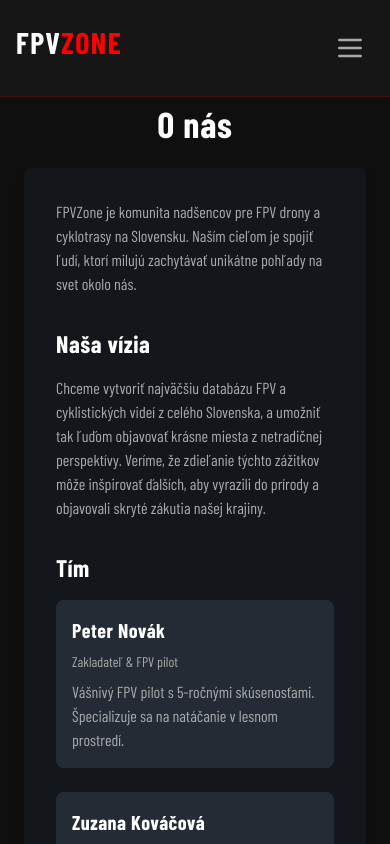
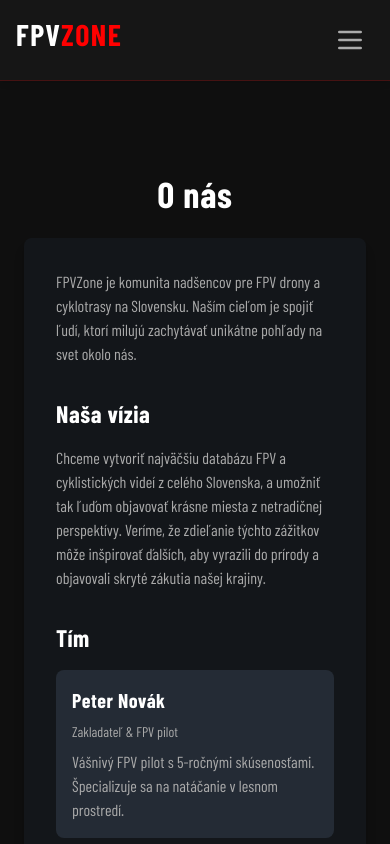
Before and after one commit to jimmytulipan/dronweb, a React (Vite) app: page /about in a window 390 px wide. Shown: the top 844 px of the page. Built offline with nearby package versions, Linux system fonts and the light colour scheme.

Commit message:
Oprava hlavičky pre mobilnú verziu - hlavička zostáva fixovaná na vrchu obrazovky pri scrollovaní

```diff
--- a/src/components/Header.jsx
+++ b/src/components/Header.jsx
@@ -2,41 +2,8 @@ import React, { useState, useEffect } from 'react';
 import { Link } from 'react-router-dom';
 
 const Header = () => {
-  const [scrolled, setScrolled] = useState(false);
-  const [scrollProgress, setScrollProgress] = useState(0);
   const [isMobileMenuOpen, setIsMobileMenuOpen] = useState(false);
   const [isMobile, setIsMobile] = useState(window.innerWidth <= 768);
-
-  // Dynamické hodnoty na základe scrollovania
-  const dynamicBgOpacity = Math.min(0.9, Math.max(0.6, scrollProgress * 1.2));
-  const dynamicBlur = `${Math.min(10, Math.max(5, scrollProgress * 15))}px`;
-  const dynamicPaddingTop = scrolled ? `${Math.max(0.5, 1.5 - scrollProgress)}rem` : '1.5rem';
-  const dynamicPaddingBottom = scrolled ? `${Math.max(0.5, 1.5 - scrollProgress)}rem` : '1.5rem';
-  const dynamicBottomOffset = scrolled ? '0px' : '-1px';
-
-  // Nastavenie počúvania na scroll udalosť
-  useEffect(() => {
-    const handleScroll = () => {
-      // Ak sme scrollli viac ako 50px, nastavíme header ako scrolled
-      const isScrolled = window.scrollY > 50;
-      setScrolled(isScrolled);
-
-      // Výpočet progress pre progress bar - max hodnota je výška dokumentu - výška okna
-      const scrollMax = document.documentElement.scrollHeight - window.innerHeight;
-      const progressValue = Math.min(1, window.scrollY / scrollMax);
-      setScrollProgress(progressValue);
-    };
-
-    window.addEventListener('scroll', handleScroll, { passive: true });
-
-    // Pri prvom načítaní stránky
-    handleScroll();
-
-    // Cleanup
-    return () => {
-      window.removeEventListener('scroll', handleScroll);
-    };
-  }, []);
 
   // Po otvorení mobilného menu zablokovať scrollovanie body
   useEffect(() => {
@@ -65,18 +32,17 @@ const Header = () => {
 
   return (
     <header
-      className={`fixed w-full z-50 transition-all duration-700 ease-in-out ${isMobile ? 'mobile-header-fixed' : ''}`}
+      className={`sticky w-full z-50 ${isMobile ? 'mobile-header-fixed' : ''}`}
       style={{
-        backgroundColor: scrolled ? `rgba(24, 24, 24, ${dynamicBgOpacity})` : 'rgba(24, 24, 24, 0.8)', // Tmavšie pozadie aj bez scrollu na mobile
-        backdropFilter: `blur(${scrolled ? dynamicBlur : '5px'})`, // Vždy mierne rozmazané na mobile
-        WebkitBackdropFilter: `blur(${scrolled ? dynamicBlur : '5px'})`,
-        paddingTop: `calc(${dynamicPaddingTop} + env(safe-area-inset-top))`,
-        paddingBottom: dynamicPaddingBottom,
-        boxShadow: scrolled ? '0 10px 25px -5px rgba(0, 0, 0, 0.3), 0 8px 10px -6px rgba(0, 0, 0, 0.3)' : 'none',
-        borderBottom: scrolled ? 'none' : '1px solid rgba(255, 0, 0, 0.2)', // Jemná červená linka keď nie je scrollnuté
-        position: 'fixed', // Zaisťuje, že na všetkých zariadeniach je header fixovaný
+        backgroundColor: 'rgba(24, 24, 24, 0.9)',
+        backdropFilter: 'blur(5px)',
+        WebkitBackdropFilter: 'blur(5px)',
+        paddingTop: 'calc(1rem + env(safe-area-inset-top))',
+        paddingBottom: '1rem',
+        boxShadow: '0 4px 6px -1px rgba(0, 0, 0, 0.1), 0 2px 4px -1px rgba(0, 0, 0, 0.06)',
+        borderBottom: '1px solid rgba(255, 0, 0, 0.2)',
         top: 0,
-        zIndex: 1000 // Vyššia z-index hodnota pre mobile zaistí, že header je vždy nad ostatným obsahom
+        zIndex: 1000
       }}
     >
       <div className="container mx-auto px-4 sm:px-6 flex justify-between items-start relative">
@@ -114,17 +80,6 @@ const Header = () => {
             <path strokeLinecap="round" strokeLinejoin="round" strokeWidth={2} d={isMobileMenuOpen ? "M6 18L18 6M6 6l12 12" : "M4 6h16M4 12h16M4 18h16"} />
           </svg>
         </button>
-
-        {/* Progresívna animovaná spodná lišta - s dynamickým bottom offsetom */}
-        <div className="absolute left-0 h-px bg-primary-red"
-          style={{
-            bottom: dynamicBottomOffset, // Použitie dynamickej hodnoty
-            width: `${scrollProgress * 100}%`,
-            opacity: scrollProgress,
-            transition: 'all 0.5s ease-in-out', // Transition pre plynulý pohyb
-            boxShadow: `0 0 ${scrollProgress * 10}px ${scrollProgress * 3}px rgba(255, 0, 0, ${scrollProgress * 0.5})` // Dynamické glow
-          }}
-        ></div>
       </div>
 
       {/* Mobilné menu - optimalizované pre iPhone */}
--- a/src/index.css
+++ b/src/index.css
@@ -18,6 +18,7 @@
     padding: env(safe-area-inset-top) env(safe-area-inset-right) env(safe-area-inset-bottom) env(safe-area-inset-left);
     overflow-x: hidden;
     overscroll-behavior-y: none;
+    padding-top: 80px; /* Základný padding pre fixný header na všetkých zariadeniach */
   }
 
   /* Fix pre 100vh bug na iOS zariadeniach */
@@ -52,6 +53,7 @@
     height: calc(var(--vh, 1vh) * 100); /* Fixnutá výška pre iOS */
     padding-top: env(safe-area-inset-top);
     padding-bottom: env(safe-area-inset-bottom);
+    margin-top: -80px; /* Kompenzuje padding-top na body */
   }
 
   .hero-real-background {
@@ -101,6 +103,11 @@
   .hero-section {
     padding-top: calc(4rem + env(safe-area-inset-top)); /* Pridanie extra priestoru pod headerom */
   }
+
+  /* Zvýšený padding pre body na mobilných zariadeniach */
+  body {
+    padding-top: 70px;
+  }
 }
 
 /* Mobilný header - extra štýly */
```
